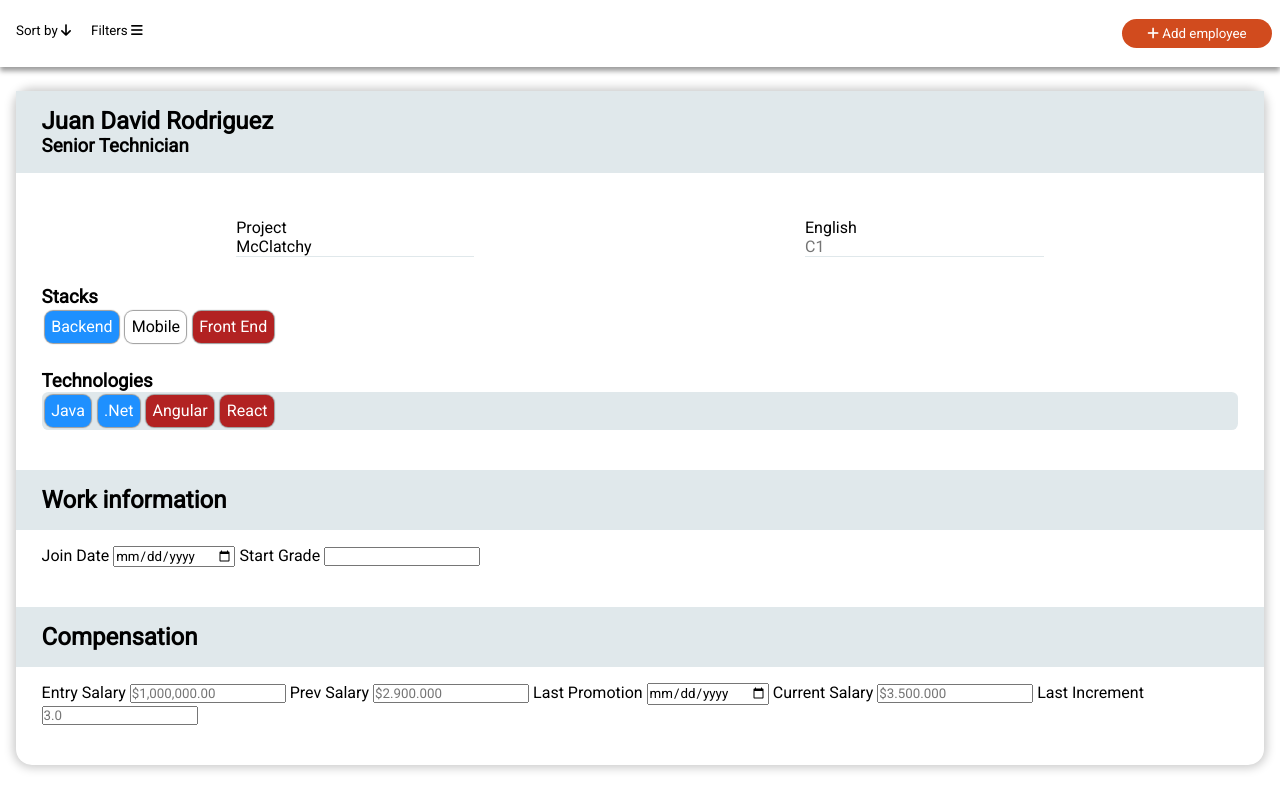
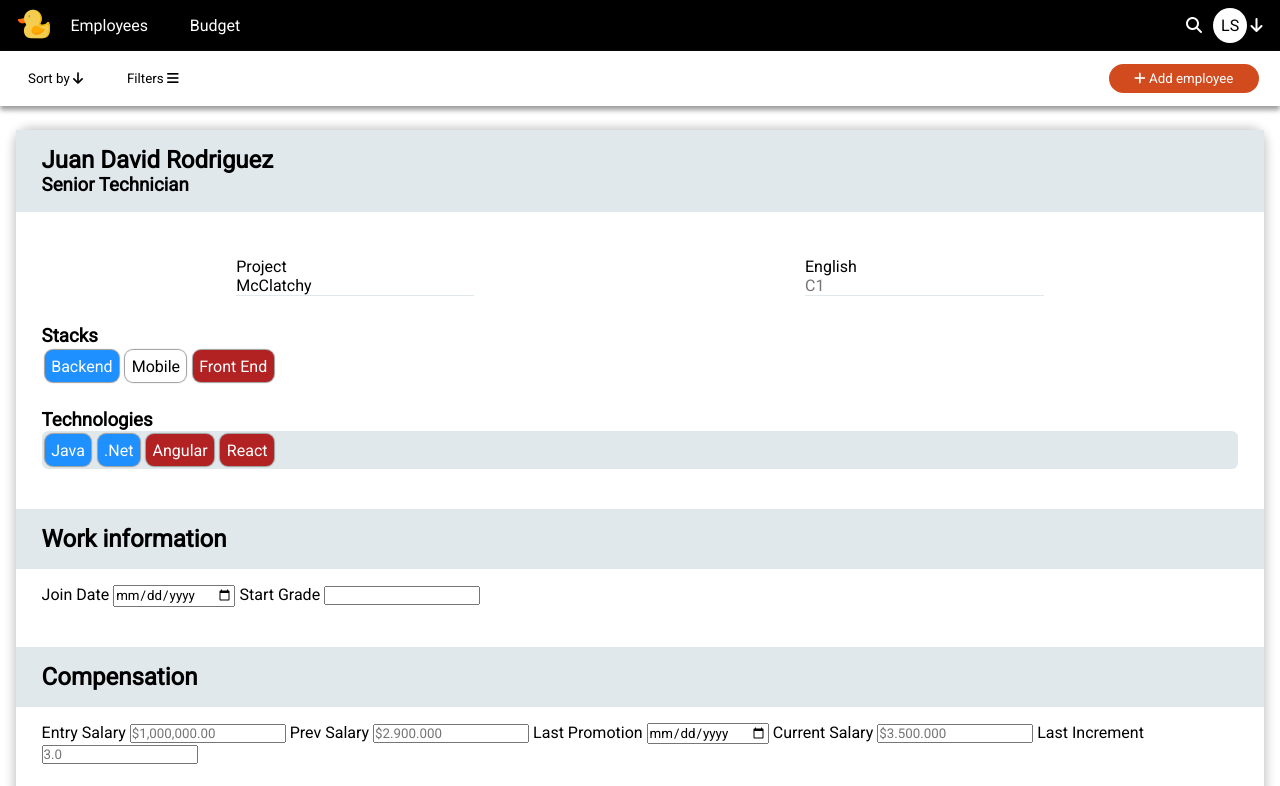
Before and after one commit to Danntastico/htmlcsschallenge, a plain HTML site: page index.html in a window 1280 px wide. Shown: the top 786 px of the page. Drawn offline with Linux system fonts and the light colour scheme.

Commit message:
Header and second bar are ready!

```diff
--- a/index.html
+++ b/index.html
@@ -1,6 +1,5 @@
 <!DOCTYPE html>
 <html>
-
   <head>
     <meta charset="utf-8" />
     <meta http-equiv="X-UA-Compatible" content="IE=edge" />
@@ -8,11 +7,23 @@
     <meta name="description" content="" />
     <meta name="viewport" content="width=device-width, initial-scale=1" />
     <link rel="stylesheet" href="styles/styles.css" />
-  <link href="https://fonts.googleapis.com/css?family=Roboto&display=swap" rel="stylesheet" />
+    <link
+      href="https://fonts.googleapis.com/css?family=Roboto&display=swap"
+      rel="stylesheet"
+    />
   </head>
 
   <body>
     <header>
+      <div class="navbar">
+        <a href="#"><img src="img/duck.png" alt=""/></a>
+        <a href="#" class="nav-btn">Employees</a>
+        <a href="#" class="nav-btn">Budget</a>
+      </div>
+      <div class="login-bars">
+        <a href="#"><i class="fas fa-search"></i></a>
+        <a href="#"><span>LS</span><i class="fas fa-arrow-down"></i></a>
+      </div>
     </header>
     <nav>
       <div class="second-bar">
@@ -49,11 +60,21 @@
                   <section id="infoCardProjectForm">
                     <form action="">
                       <label for="project-name">Project</label>
-                    <input type="list" name="project-name" value="McClatchy" placeholder="McClatchy" />
+                      <input
+                        type="list"
+                        name="project-name"
+                        value="McClatchy"
+                        placeholder="McClatchy"
+                      />
                     </form>
                     <form action="">
                       <label for="english">English</label>
-                    <input type="text" name="english" id="english" placeholder="C1">
+                      <input
+                        type="text"
+                        name="english"
+                        id="english"
+                        placeholder="C1"
+                      />
                     </form>
                   </section>
                   <section id="infoCardStacks">
@@ -87,7 +108,12 @@
                   <section id="infoCardWorkInfo">
                     <form>
                       <label for="join-date">Join Date</label>
-                    <input name="join-date" id="join-date" type="date" value="" />
+                      <input
+                        name="join-date"
+                        id="join-date"
+                        type="date"
+                        value=""
+                      />
 
                       <label for="start-grade">Start Grade</label>
                       <input type="list" name="grades" />
@@ -110,21 +136,42 @@
                   <section id="infoCardWorkInfo">
                     <form>
                       <label for="entry-salary">Entry Salary</label>
-                    <input type="text" name="currency-field" id="currency-field" class="salary"
-                      placeholder="$1,000,000.00" />
+                      <input
+                        type="text"
+                        name="currency-field"
+                        id="currency-field"
+                        class="salary"
+                        placeholder="$1,000,000.00"
+                      />
 
                       <label for="prev-salary">Prev Salary</label>
-                    <input type="text" name="prev-salaty" id="prev-salary" class="salary" placeholder="$2.900.000" />
+                      <input
+                        type="text"
+                        name="prev-salaty"
+                        id="prev-salary"
+                        class="salary"
+                        placeholder="$2.900.000"
+                      />
 
                       <label for="last-promo">Last Promotion</label>
                       <input type="date" id="last-promo" name="last-promo" />
 
                       <label for="current-salary">Current Salary</label>
-                    <input type="text" name="current-salary" id="current-salary" class="salary"
-                      placeholder="$3.500.000" />
+                      <input
+                        type="text"
+                        name="current-salary"
+                        id="current-salary"
+                        class="salary"
+                        placeholder="$3.500.000"
+                      />
 
                       <label for="last-increment">Last Increment</label>
-                    <input type="text" name="last-increment" id="last-increment" placeholder="3.0" />
+                      <input
+                        type="text"
+                        name="last-increment"
+                        id="last-increment"
+                        placeholder="3.0"
+                      />
                     </form>
                   </section>
                 </div>
@@ -134,7 +181,6 @@
         </div>
         <button class="filled-btn">Save Profile</button>
         <button class="transparent-btn">Cancel</button>
-
       </section>
       <section id="timeLine">
         <h1>Time Line</h1>
@@ -213,7 +259,9 @@
         </div>
       </section>
     </div>
-  <script src="https://kit.fontawesome.com/be030012a7.js" crossorigin="anonymous"></script>
+    <script
+      src="https://kit.fontawesome.com/be030012a7.js"
+      crossorigin="anonymous"
+    ></script>
   </body>
-
 </html>
--- a/styles/styles.css
+++ b/styles/styles.css
@@ -5,23 +5,19 @@ html {
 * {
   margin: 0;
   padding: 0;
-  --main-bg-color: #FFFFFF;
-  --btn-color: #D14B1E;
-  --second-bar-color: #FFFFFF;
-  --header-card-color: #E0E8EB;
+  --main-bg-color: #ffffff;
+  --btn-color: #d14b1e;
+  --second-bar-color: #ffffff;
+  --header-card-color: #e0e8eb;
   --header-bg-color: #000000;
-  font-family: 'Roboto', sans-serif;
+  font-family: "Roboto", sans-serif;
 }
 *,
 *:before,
 *:after {
-  box-sizing: inherit;
+  box-sizing: border-box;
 }
-div {
-  content: '';
-  display: block;
-  clear: both;
-}
+
 li {
   list-style: none;
 }
@@ -29,17 +25,19 @@ a {
   text-decoration: none;
 }
 
-h1, h2, h3, p{
-  font-family: 'Roboto', sans-serif;
+h1,
+h2,
+h3,
+p {
+  font-family: "Roboto", sans-serif;
 }
 
-.contenedor{
+.contenedor {
   width: 90%;
   margin: auto;
 }
 
-
-.filled-btn{
+.filled-btn {
   border: none;
   background-color: var(--btn-color);
   border-radius: 1.9em;
@@ -50,10 +48,10 @@ h1, h2, h3, p{
 .filled-btn:hover {
   color: var(--btn-color);
   background-color: var(--main-bg-color);
-  transition: .5s ease;
+  transition: 0.5s ease;
 }
 
-.transparent-btn{
+.transparent-btn {
   border: none;
   background-color: transparent;
   border-radius: 1.9em;
@@ -61,39 +59,91 @@ h1, h2, h3, p{
   color: var(--btn-color);
 }
 
-.transparent-btn:hover{
+.transparent-btn:hover {
   background-color: var(--btn-color);
-  transition: .5s ease;
+  transition: 0.7s ease;
   color: white;
 }
 
 /*HEADER*/
 
+header {
+  display: flex;
+  background-color: var(--header-bg-color);
+  justify-content: space-between;
+}
+header div{
+  padding: 0 1.1em;
+}
+
+header div.navbar {
+  display: flex;
+  align-items: center;
+}
+
+header div.navbar a.nav-btn {
+  color: var(--main-bg-color);
+  padding: 1em;
+  margin:0 .3em;
+}
+
+header div.navbar a.nav-btn:hover {
+  background-color: var(--btn-color);
+}
+
+header div.login-bars {
+  display: flex;
+  align-items: center;
+}
+
+div.login-bars a i{
+  color: var(--main-bg-color);
+}
+
+div.login-bars a i.fa-search{
+  margin: 0 .5em;
+}
+
+header div.login-bars a span {
+  color: black;
+  background-color:var(--main-bg-color);
+  padding: .5em;
+  border-radius: 100%;
+  margin: 0 .2em;
+}
 
 /* SECOND BAR */
-nav{
+nav {
   background-color: var(--second-bar-color);
 }
-div.second-bar{
+div.second-bar {
   display: flex;
   justify-content: space-between;
-    padding: 1.2em 0.5em;
+  padding: 0em 0.5em;
   margin-bottom: 1.5em;
-    box-shadow: 0px 4px 5px 0px rgba(156,156,156,1);
+  box-shadow: 0px 4px 5px 0px rgba(156, 156, 156, 1);
+  align-items: center;
 }
 
-div.second-bar div ul li{
+div.second-bar div ul li {
   vertical-align: middle;
   display: inline;
-    padding: 0em .5em;
 }
 
-
-.second-bar button{
+.second-bar button {
   border: none;
   background-color: transparent;
+  padding: 1.5em .5em;
+  margin: 0 1em;
 }
-#add-employee-btn{
+
+.second-bar button:hover{
+  background-color: var(--btn-color);
+  color: var(--main-bg-color);
+  transition: 0.5s ease;
+}
+
+#add-employee-btn {
   border: none;
   background-color: var(--btn-color);
   border-radius: 1.9em;
@@ -104,7 +154,7 @@ div.second-bar div ul li{
 #add-employee-btn:hover {
   color: var(--btn-color);
   background-color: var(--main-bg-color);
-  transition: .5s ease;
+  transition: 0.5s ease;
 }
 
 /* DASHBOARD */
@@ -112,82 +162,72 @@ div.dashboard {
   margin: 1em;
 }
 
-section{
-  content:'';
+section {
+  content: "";
   display: block;
-  clear:both;
+  clear: both;
 }
 
-section#employees-profile > div{
-
-    border-radius: 1.0em;
-    box-shadow: 0px 0px 10px 3px rgba(204,204,204,1);
+section#employees-profile > div {
+  border-radius: 1em;
+  box-shadow: 0px 0px 10px 3px rgba(204, 204, 204, 1);
   margin-bottom: 1.5em;
 }
-section#employees-profile > button{
+section#employees-profile > button {
   float: right;
 }
 
 div.info-card-container section {
   margin-bottom: 1.5em;
 }
-div.info-card div.info-card-header{
+div.info-card div.info-card-header {
   background-color: var(--header-card-color);
 }
 
-div.info-card div.info-card-header>div,
-div.info-card-container{
-    margin:0 1.6em 0 1.6em;
+div.info-card div.info-card-header > div,
+div.info-card-container {
+  margin: 0 1.6em 0 1.6em;
 }
 
-div.info-card-header>div,
-div.info-card-container{
+div.info-card-header > div,
+div.info-card-container {
   padding: 1em 0 1em 0;
 }
 
-section#infoCardProjectForm{
+section#infoCardProjectForm {
   display: flex;
   justify-content: space-around;
 }
 
-section#infoCardProjectForm input{
+section#infoCardProjectForm input {
   width: 100%;
   border-style: none;
-  border-bottom: solid 0.2px var(--header-card-color) ;
-  font-size: 1.0em;
+  border-bottom: solid 0.2px var(--header-card-color);
+  font-size: 1em;
 }
 
-section#infoCardProjectForm  {
+section#infoCardProjectForm {
   margin: 29px;
 }
 
-
 #infoCardStacks ul,
-#infoCardTechnologies ul{
+#infoCardTechnologies ul {
   display: flex;
 }
 
-#infoCardTechnologies ul{
+#infoCardTechnologies ul {
   background-color: var(--header-card-color);
   border-radius: 0.4em;
 }
 #infoCardStacks ul li,
-#infoCardTechnologies ul li{
+#infoCardTechnologies ul li {
   box-shadow: 0px 0px 1px 1px rgb(156, 156, 156);
 }
 
-
-
-
-
-section#timeLine{
-  border-radius: 1.0em;
-  box-shadow: 0px 0px 10px 3px rgba(204,204,204,1);
+section#timeLine {
+  border-radius: 1em;
+  box-shadow: 0px 0px 10px 3px rgba(204, 204, 204, 1);
   margin-bottom: 1.5em;
-}
-
-#timeLine h1 {
-  margin
 }
 
 .back-end {
@@ -211,12 +251,6 @@ section#timeLine{
   margin: 0.2rem;
 }
 
-
-
-
-
-
-
 .clearfix:before,
 .clearfix:after {
   content: " ";
```
Also changed, not shown: img/down-arrow.png (added), img/down-arrow.svg (added), img/duck.png (added). Lines whose indentation alone changed are shown as unchanged.
